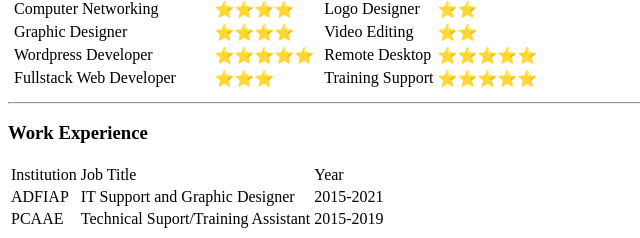
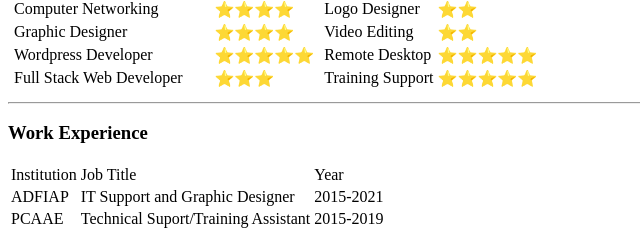
Before and after one commit to Marvz29/CV, a plain HTML site: page index.html in a window 1280 px wide. Shown: the part 1209-1447 px from the top of the page, 0-640 px from the left. Drawn offline with Linux system fonts and the light colour scheme.

Commit message:
Update index.html

```diff
--- a/index.html
+++ b/index.html
@@ -45,7 +45,7 @@
           <td>⭐⭐⭐⭐⭐</td>
         </tr>
         <tr>
-          <td>Fullstack Web Developer</td>
+          <td>Full Stack Web Developer</td>
           <td>⭐⭐⭐</td>
         </tr>
       </table>
```
